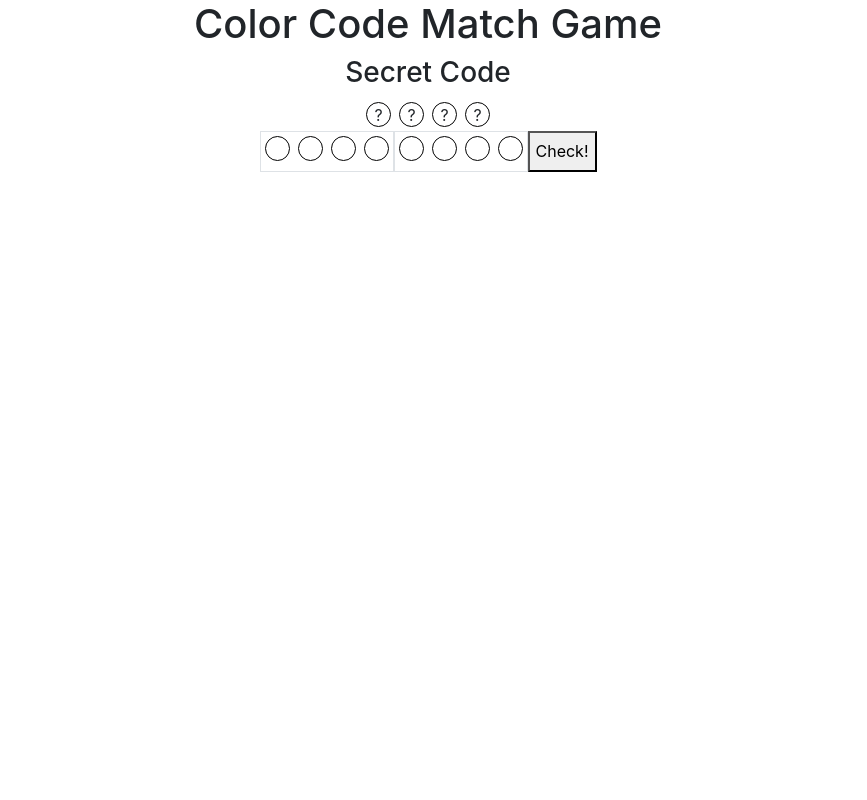
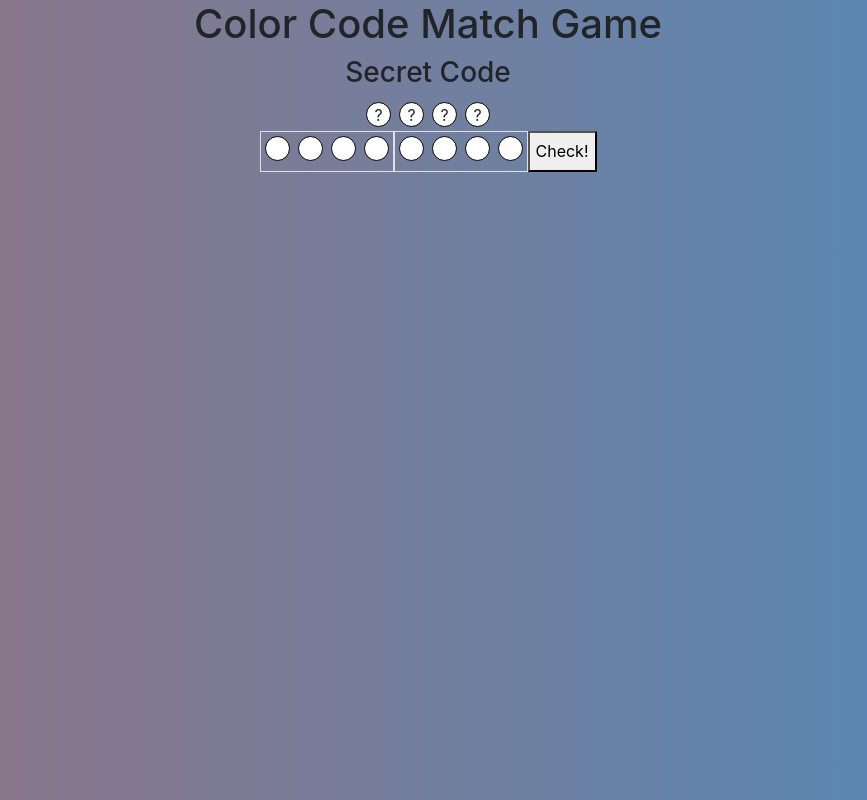
Before and after one commit to jjdelacruz1/phase3, a React (Create React App) app: page / in a window 1280 px wide. Shown: the whole page, without its empty margins (212-1079 px from the left). Built offline with nearby package versions, Linux system fonts and the light colour scheme.

Commit message:
Add gradient background.

```diff
--- a/src/App.css
+++ b/src/App.css
@@ -20,3 +20,35 @@
 .App-link {
   color: #09d3ac;
 }
+
+html, body {
+	width: 100%;
+	height: 100%;
+    margin: 0;
+    padding: 0;
+}
+
+body {
+	background: linear-gradient(270deg, #18f0b8, #18a2f0, #db5640);
+	background-size: 600% 600%;
+	-webkit-animation: Gradient 60s ease infinite;
+	-moz-animation: Gradient 60s ease infinite;
+	animation: Gradient 60s ease infinite;
+}
+
+
+    @-webkit-keyframes Gradient {
+		0%{background-position:0% 50%}
+		50%{background-position:100% 50%}
+		100%{background-position:0% 50%}
+	}
+	@-moz-keyframes Gradient {
+		0%{background-position:0% 50%}
+		50%{background-position:100% 50%}
+		100%{background-position:0% 50%}
+	}
+	@keyframes Gradient {
+		0%{background-position:0% 50%}
+		50%{background-position:100% 50%}
+		100%{background-position:0% 50%}
+	}
```
